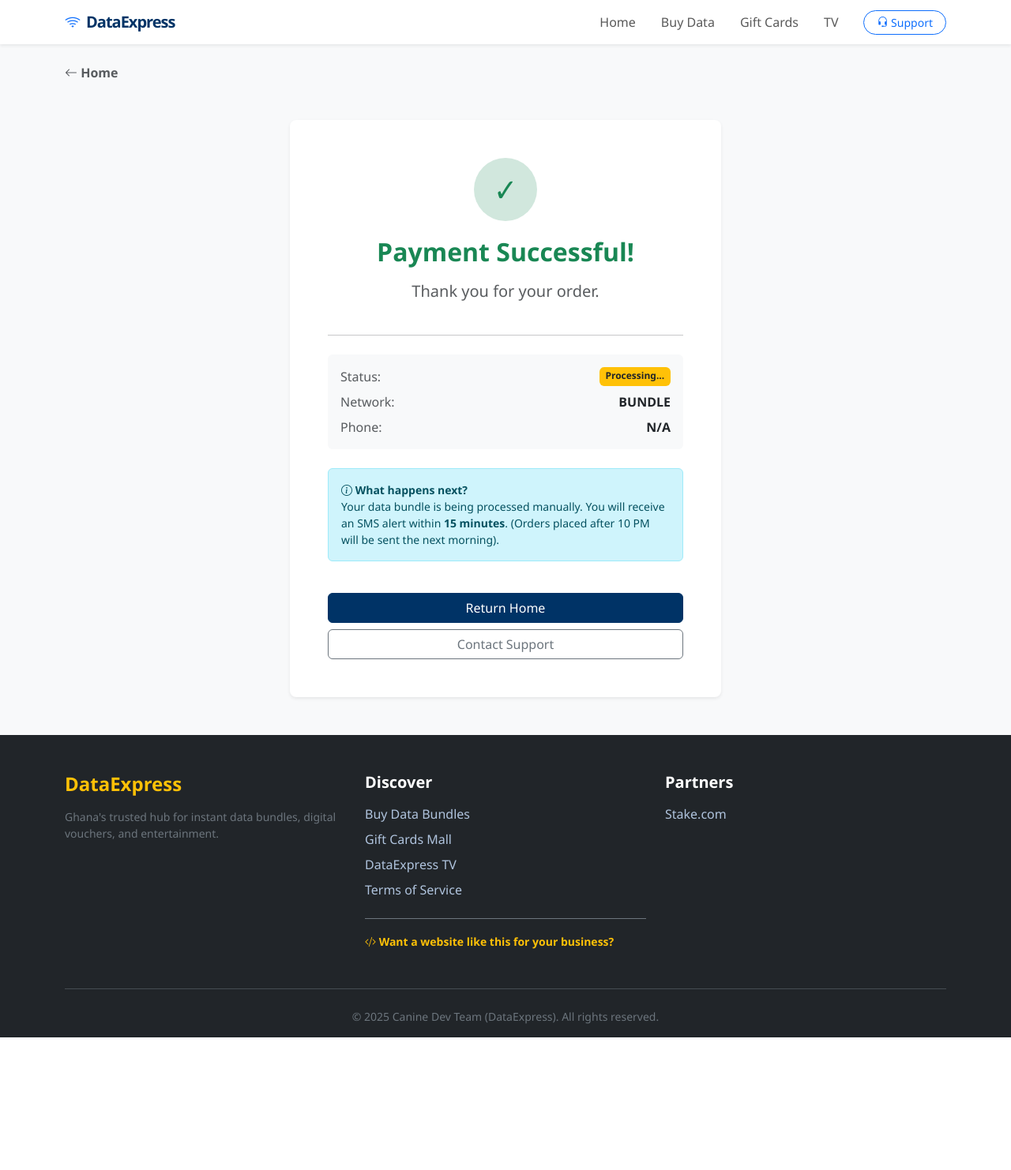
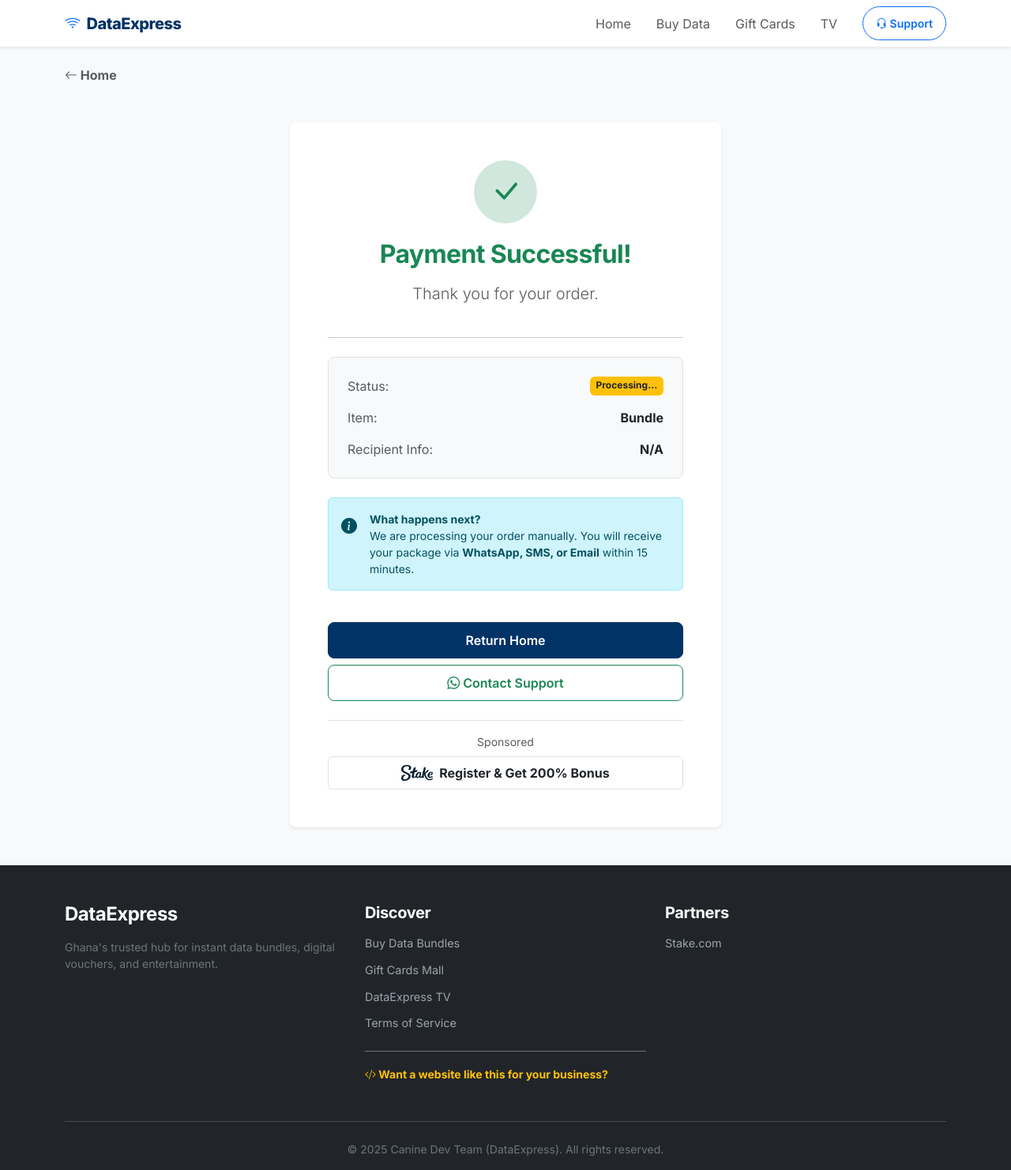
Before and after one commit to Chris-hub100/data-express, a Flask app: page /success in a window 1280 px wide. Shown: the whole page at 79% size. Before the commit the page ends 1314 px from the top, so only its background shows below. Run offline with Flask 3, Linux system fonts and the light colour scheme; some libraries are stand-ins or nearby versions.

Commit message:
Full Update_4

```diff
--- a/static/style.css
+++ b/static/style.css
@@ -5,50 +5,76 @@
     --brand-blue: #003366;
     --brand-light: #004d99;
     --brand-accent: #ffc107; /* The "Buy" yellow */
+
+    /* TYPOGRAPHY REBRAND: "Lemon Squeezy" Style */
+    --font-primary: 'Inter', -apple-system, BlinkMacSystemFont, "Segoe UI", Roboto, sans-serif;
 }
 
 body {
-    font-family: 'Segoe UI', Tahoma, Geneva, Verdana, sans-serif;
-    background-color: #f4f7f6; /* Very light grey-blue background */
-    color: #333;
+    font-family: var(--font-primary);
+    background-color: #f9fafb;
+    color: #1f2937;
+    -webkit-font-smoothing: antialiased;
 }
 
-/* --- 2. ANIMATIONS (Fade In) --- */
-/* This makes every page slide up gently when loaded */
+/* --- MODERN TYPOGRAPHY (Fixed Again) --- */
+/* We set the default color, but allow it to be overridden by utility classes */
+h1, h2, h3, h4, h5, h6, .navbar-brand {
+    font-family: var(--font-primary);
+    font-weight: 700;
+    letter-spacing: -0.02em;
+    color: #111827; /* Default dark color */
+}
+
+/* This is the fix: If a header has the text-white class, FORCE it white */
+h1.text-white, h2.text-white, h3.text-white,
+h4.text-white, h5.text-white, h6.text-white {
+    color: #ffffff !important;
+}
+
+/* Also fix if the parent has text-white (e.g. in Hero section) */
+.text-white h1, .text-white h2, .text-white h3,
+.text-white h4, .text-white h5, .text-white h6 {
+    color: #ffffff !important;
+}
+
+.navbar-brand {
+    font-weight: 800;
+    letter-spacing: -0.5px;
+    color: var(--brand-blue) !important;
+}
+
+/* Buttons: Soft and Round */
+.btn {
+    font-family: var(--font-primary);
+    font-weight: 600;
+    border-radius: 8px;
+    padding: 10px 20px;
+    letter-spacing: normal;
+    text-transform: none;
+}
+
+/* --- 2. ANIMATIONS --- */
 .container {
-    animation: fadeInUp 0.8s ease-out;
+    animation: fadeInUp 0.6s cubic-bezier(0.16, 1, 0.3, 1);
 }
 
 @keyframes fadeInUp {
-    from {
-        opacity: 0;
-        transform: translateY(20px);
-    }
-    to {
-        opacity: 1;
-        transform: translateY(0);
-    }
+    from { opacity: 0; transform: translateY(10px); }
+    to { opacity: 1; transform: translateY(0); }
 }
 
-/* --- 3. COMPONENT STYLING --- */
-
-/* The Navbar Link */
-.navbar-brand {
-    font-weight: 800;
-    letter-spacing: -1px;
-    color: var(--brand-blue) !important;
-}
-
-/* Custom Buttons */
+/* --- 3. GENERAL COMPONENTS --- */
 .btn-primary {
     background-color: var(--brand-blue);
     border-color: var(--brand-blue);
+    box-shadow: 0 1px 2px rgba(0, 0, 0, 0.05);
 }
 .btn-primary:hover {
     background-color: var(--brand-light);
+    transform: translateY(-1px);
 }
 
-/* The Success Checkmark Circle */
 .success-icon {
     width: 80px;
     height: 80px;
@@ -170,43 +207,88 @@ body {
 }
 
 .ad-billboard:hover {
-    border-color: #003366; /* Turns Blue on Hover */
-    background-color: #e6f0ff;
-    transform: translateY(-3px);
+    border-color: var(--brand-blue);
+    background-color: #f0f9ff;
 }
 
 .ad-billboard .badge-traffic {
-    background-color: #28a745; /* Green */
+    background-color: #10b981;
     color: white;
     font-size: 0.7rem;
-    padding: 5px 10px;
+    font-weight: 600;
+    padding: 4px 12px;
     border-radius: 20px;
     position: absolute;
-    top: 10px;
-    right: 10px;
-    box-shadow: 0 2px 5px rgba(0,0,0,0.1);
+    top: 12px;
+    right: 12px;
+    box-shadow: 0 1px 2px rgba(0,0,0,0.05);
 }
 
-/* --- SMART BOTTOM NAV --- */
+/* =========================================
+   SMART BOTTOM NAV & FOOTER
+   ========================================= */
 #mobileBottomNav {
-    transition: transform 0.3s ease-in-out; /* Smooth slide effect */
-    z-index: 1050; /* Stay on top of everything else */
+    transition: transform 0.3s ease-in-out;
+    z-index: 1050;
+    border-top: 1px solid #f3f4f6 !important;
+    box-shadow: 0 -4px 6px -1px rgba(0, 0, 0, 0.05);
 }
 
-/* Class to hide it (Slide down off-screen) */
 .nav-hidden {
     transform: translateY(100%) !important;
 }
 
-/* Footer Links Style */
 .footer-link {
-    color: #b0c4de; /* Light Blue-Grey */
+    color: #9ca3af;
     text-decoration: none;
-    margin-bottom: 8px;
+    margin-bottom: 12px;
     display: block;
+    font-size: 0.9rem;
     transition: color 0.2s;
 }
 .footer-link:hover {
-    color: #ffc107; /* Yellow on hover */
-    padding-left: 5px; /* Slight movement */
+    color: #fff;
+    padding-left: 0;
 }
+
+/* =========================================
+   HOVER EFFECTS
+   ========================================= */
+.hover-lift {
+    transition: transform 0.2s, box-shadow 0.2s;
+    cursor: pointer;
+}
+.hover-lift:hover {
+    transform: translateY(-3px);
+    box-shadow: 0 10px 15px -3px rgba(0, 0, 0, 0.1), 0 4px 6px -2px rgba(0, 0, 0, 0.05) !important;
+}
+
+.hover-glow:hover {
+    text-shadow: 0 0 10px rgba(255, 193, 7, 0.5);
+    color: #fff !important;
+}
+
+/* =========================================
+   NEW: VOUCHER CARD IMAGE STYLING
+   ========================================= */
+.voucher-img-container {
+    height: 140px;
+    background-color: #fff;
+    overflow: hidden;
+    border-bottom: 1px solid #f3f4f6;
+    display: flex;
+    align-items: center;
+    justify-content: center;
+}
+
+.voucher-img-container img {
+    width: 100%;
+    height: 100%;
+    object-fit: cover;
+    object-position: center;
+    transition: transform 0.5s ease;
+}
+
+.hover-lift:hover .voucher-img-container img {
+    transform: scale(1.05);
+}
--- a/templates/base.html
+++ b/templates/base.html
@@ -4,10 +4,16 @@
     <meta charset="UTF-8">
     <meta name="viewport" content="width=device-width, initial-scale=1.0">
     <title>DataExpress | Cheap Data</title>
+    <link rel="icon" type="image/png" href="{{ url_for('static', filename='images/favicon.png') }}">
 
     <link href="https://cdn.jsdelivr.net/npm/bootstrap@5.3.0/dist/css/bootstrap.min.css" rel="stylesheet">
 
     <link rel="stylesheet" href="https://cdn.jsdelivr.net/npm/bootstrap-icons@1.11.3/font/bootstrap-icons.min.css">
+
+    <!-- GOOGLE FONTS (Inter - The "Lemon Squeezy" Look) -->
+    <link rel="preconnect" href="https://fonts.googleapis.com">
+    <link rel="preconnect" href="https://fonts.gstatic.com" crossorigin>
+    <link href="https://fonts.googleapis.com/css2?family=Inter:wght@300;400;500;600;700;800&display=swap" rel="stylesheet">
 
     <link rel="stylesheet" href="{{ url_for('static', filename='style.css') }}?v=4">
 
--- a/templates/success.html
+++ b/templates/success.html
@@ -11,9 +11,10 @@
 <div class="row justify-content-center mt-5">
     <div class="col-md-6 text-center">
 
+        <!-- 1. THE BIG GREEN CHECKMARK -->
         <div class="card shadow-sm p-5 border-0 rounded-3">
             <div class="success-icon">
-                ✓
+                <i class="bi bi-check-lg"></i>
             </div>
 
             <h2 class="fw-bold text-success mb-3">Payment Successful!</h2>
@@ -21,41 +22,73 @@
 
             <hr class="my-4">
 
-            <div class="text-start bg-light p-3 rounded mb-4">
-                <div class="d-flex justify-content-between mb-2">
+            <!-- 2. ORDER DETAILS (Dynamic) -->
+            <div class="text-start bg-light p-4 rounded-3 mb-4 border">
+
+                <div class="d-flex justify-content-between mb-3">
                     <span class="text-muted">Status:</span>
                     <span class="badge bg-warning text-dark">Processing...</span>
                 </div>
-                <div class="d-flex justify-content-between mb-2">
-                    <span class="text-muted">Network:</span>
-                    <span class="fw-bold text-uppercase" id="receipt-network">Loading...</span>
+
+                <div class="d-flex justify-content-between mb-3">
+                    <span class="text-muted">Item:</span>
+                    <span class="fw-bold text-dark text-end" id="receipt-network">Loading...</span>
                 </div>
+
                 <div class="d-flex justify-content-between">
-                    <span class="text-muted">Phone:</span>
-                    <span class="fw-bold" id="receipt-phone">Loading...</span>
+                    <!-- This Label changes (Phone / ID / Email) -->
+                    <span class="text-muted" id="receipt-label">Recipient:</span>
+                    <span class="fw-bold text-dark text-end" id="receipt-data">Loading...</span>
                 </div>
             </div>
 
-            <div class="alert alert-info small text-start">
-                <strong><i class="bi bi-info-circle"></i> What happens next?</strong><br>
-                Your data bundle is being processed manually. You will receive an SMS alert within <strong>15 minutes</strong>.
-                (Orders placed after 10 PM will be sent the next morning).
+            <!-- 3. MANAGING EXPECTATIONS -->
+            <div class="alert alert-info small text-start d-flex gap-3 align-items-start">
+                <i class="bi bi-info-circle-fill fs-5 mt-1"></i>
+                <div>
+                    <strong>What happens next?</strong><br>
+                    We are processing your order manually.
+                    You will receive your package via <strong>WhatsApp, SMS, or Email</strong> within 15 minutes.
+                </div>
             </div>
 
+            <!-- 4. ACTIONS -->
             <div class="d-grid gap-2 mt-4">
                 <a href="/" class="btn btn-primary">Return Home</a>
-                <a href="mailto:support@dataexpress.store" class="btn btn-outline-secondary">Contact Support</a>
+                <a href="https://wa.me/233535333868" class="btn btn-outline-success">
+                    <i class="bi bi-whatsapp"></i> Contact Support
+                </a>
             </div>
+
+            <!-- 5. UPSELL (Passive Income Slot) -->
+            <div class="mt-4 pt-3 border-top">
+                <p class="small text-muted mb-2">Sponsored</p>
+                <a href="https://stake.com/?c=TqdL9FFw" target="_blank" class="text-decoration-none">
+                    <div class="d-flex align-items-center justify-content-center gap-2 text-dark fw-bold border rounded p-2 hover-lift">
+                        <img src="/static/images/stake-logo-navy.png" height="20" alt="Stake">
+                        <span>Register & Get 200% Bonus</span>
+                    </div>
+                </a>
+            </div>
+
         </div>
 
     </div>
 </div>
 
+<!-- Dynamic Script to read URL params -->
 <script>
-    // This grabs the ?phone=xxx and ?network=xxx from the address bar
     const urlParams = new URLSearchParams(window.location.search);
-    document.getElementById('receipt-phone').innerText = urlParams.get('phone') || "N/A";
-    document.getElementById('receipt-network').innerText = urlParams.get('network') || "Bundle";
+
+    // Get Data from URL
+    const recipient = urlParams.get('recipient') || "N/A";
+    const network = urlParams.get('network') || "Bundle";
+    const label = urlParams.get('label') || "Recipient Info"; // Default fallback
+
+    // Update HTML
+    document.getElementById('receipt-data').innerText = recipient;
+    document.getElementById('receipt-network').innerText = network;
+    document.getElementById('receipt-label').innerText = label + ":"; // Add colon
 </script>
 
 {% endblock %}
```
Also changed, not shown: other parts of static/style.css (+51 -40 lines), fetch_icon.py (added, +30 -0 lines), generate_icon.py (added, +37 -0 lines), templates/product.html (+31 -24 lines), static/images/favicon.png (added).
